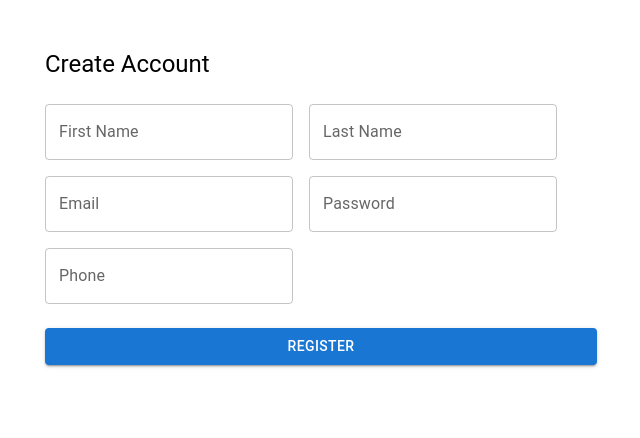
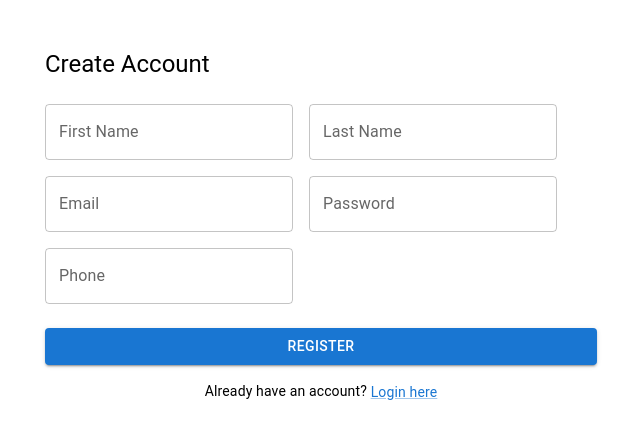
Before and after one commit to shahvishesh/hyreFrontend, a React (Vite) app in the folder hyre-frontend/: page /register in a window 1280 px wide. Shown: the top 438 px of the page, without its empty margins (319-959 px from the left). Built offline with nearby package versions, Linux system fonts and the light colour scheme; no server answers.

Commit message:
Add navigation links for user registration and login on respective pages

```diff
--- a/hyre-frontend/src/pages/auth/Login.jsx
+++ b/hyre-frontend/src/pages/auth/Login.jsx
@@ -5,6 +5,7 @@ import {
   Container,
   Typography,
   Box,
+  Link,
 } from "@mui/material";
 import { login } from "../../api/auth.api";
 import { useNavigate } from "react-router-dom";
@@ -57,6 +58,21 @@ export default function Login() {
           >
             Login
           </Button>
+
+          <Box mt={2} textAlign="center">
+            <Typography variant="body2">
+              New user?{" "}
+              <Link
+                component="button"
+                type="button"
+                variant="body2"
+                onClick={() => navigate("/register")}
+                sx={{ cursor: "pointer" }}
+              >
+                Register here
+              </Link>
+            </Typography>
+          </Box>
         </form>
       </Box>
     </Container>
--- a/hyre-frontend/src/pages/auth/Register.jsx
+++ b/hyre-frontend/src/pages/auth/Register.jsx
@@ -6,6 +6,7 @@ import {
   Typography,
   Box,
   Grid,
+  Link,
 } from "@mui/material";
 import { register as registerUser } from "../../api/auth.api";
 import { useNavigate } from "react-router-dom";
@@ -110,6 +111,21 @@ export default function Register() {
           >
             Register
           </Button>
+
+          <Box mt={2} textAlign="center">
+            <Typography variant="body2">
+              Already have an account?{" "}
+              <Link
+                component="button"
+                type="button"
+                variant="body2"
+                onClick={() => navigate("/login")}
+                sx={{ cursor: "pointer" }}
+              >
+                Login here
+              </Link>
+            </Typography>
+          </Box>
         </form>
       </Box>
     </Container>
```
